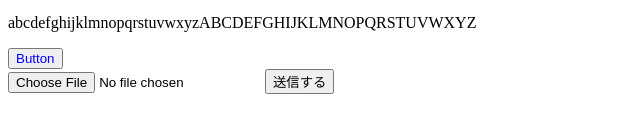
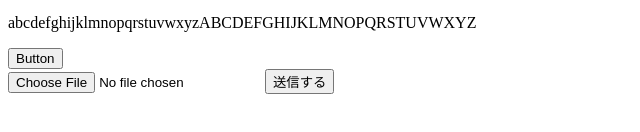
Before and after one commit to ShossKe/ShossKe.github.io, a plain HTML site: page index.html in a window 1280 px wide. Shown: the part 450-582 px from the top of the page, 0-640 px from the left. Drawn offline with Linux system fonts and the light colour scheme.

Commit message:
Update index.html

```diff
--- a/index.html
+++ b/index.html
@@ -18,7 +18,7 @@
 <body>
 
     <p>abcdefghijklmnopqrstuvwxyzABCDEFGHIJKLMNOPQRSTUVWXYZ</p>
-    <button style="color:blue;" type="button"onclick="alert('hello,world!')">Button</button>
+    <button type="button"onclick="alert('hello,world!')">Button</button>
 </body>
 <body>
     <form>
```
